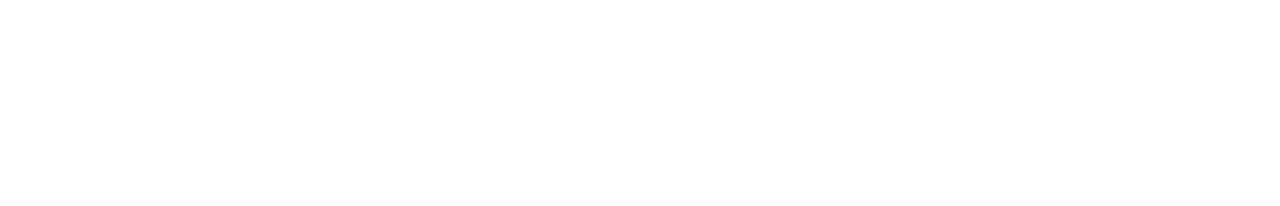
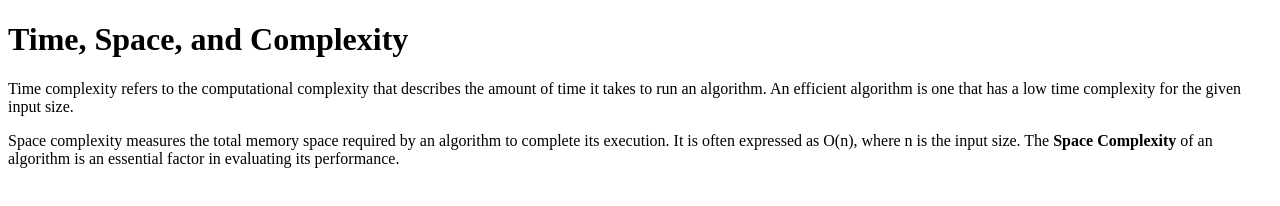
Before and after one commit to acciojob/time-and-space-complexity-Harshal0117, a website: page main.html in a window 1280 px wide. Drawn offline with Linux system fonts and the light colour scheme.

Commit message:
created a submission

```diff
--- a/main.html
+++ b/main.html
@@ -1,16 +1,13 @@
 <!DOCTYPE html>
-
-<html>
-
+<html lang="en">
 <head>
-	<link rel="stylesheet" href="styles.css">
+    <meta charset="UTF-8">
+    <meta name="viewport" content="width=device-width, initial-scale=1.0">
+    <title>Time, Space, and Complexity</title>
 </head>
-
 <body>
-	<!-- the entire body must be written by student -->
-    <script type="text/javascript" src="./script.js">
-</script>
-
+    <h1>Time, Space, and Complexity</h1>
+    <p>Time complexity refers to the computational complexity that describes the amount of time it takes to run an algorithm. An efficient algorithm is one that has a low time complexity for the given input size.</p>
+    <p>Space complexity measures the total memory space required by an algorithm to complete its execution. It is often expressed as O(n), where n is the input size. The <b>Space Complexity</b> of an algorithm is an essential factor in evaluating its performance.</p>
 </body>
-
 </html>
```
